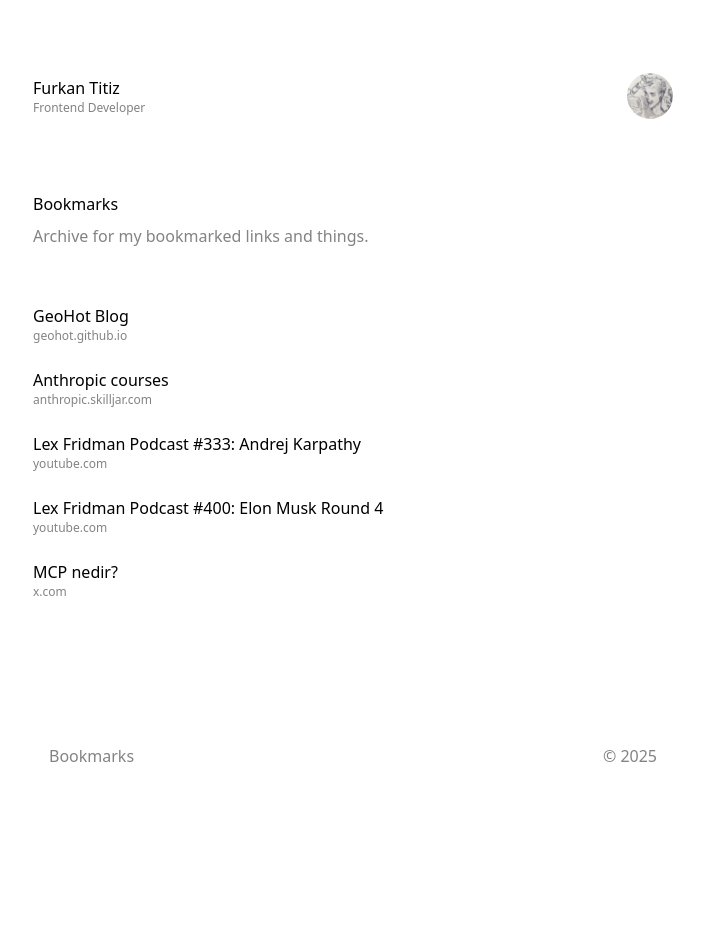
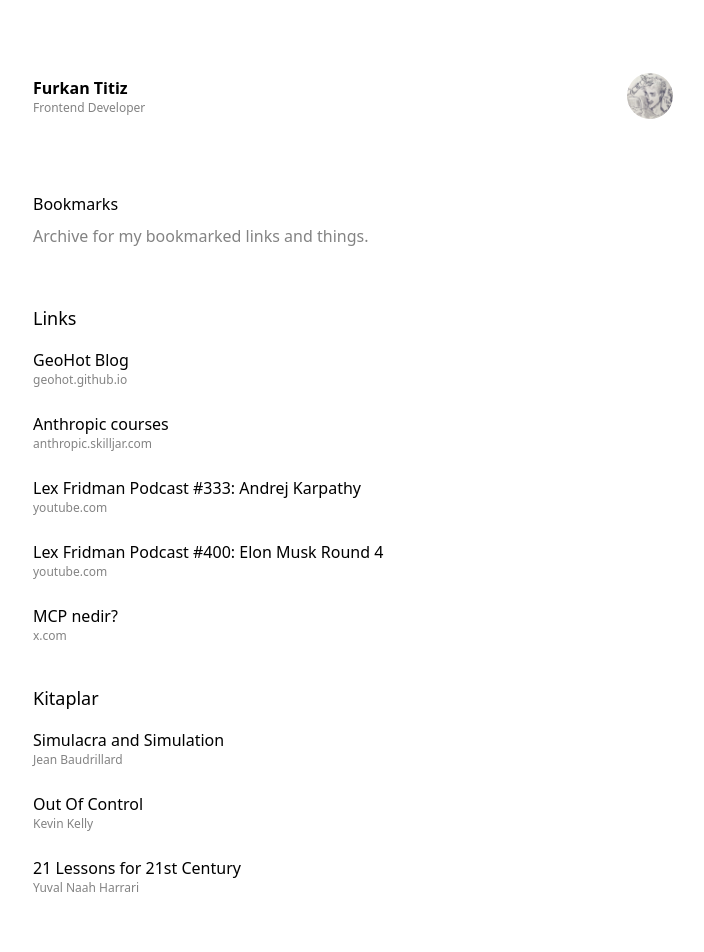
Before and after one commit to qrphy/homepage, a Next.js app: page /bookmarks in a window 1280 px wide. Shown: the top 952 px of the page, without its empty margins (287-991 px from the left). Before the commit the page ends 800 px from the top, so only its background shows below. Built offline with nearby package versions, Linux system fonts and the light colour scheme.

Commit message:
update bookmarks

```diff
--- /dev/null
+++ b/src/app/bookmarks/data.ts
@@ -0,0 +1,44 @@
+export type Bookmark = {
+  title: string;
+  url: string;
+  host: string;
+};
+
+export const linkBookmarks: Bookmark[] = [
+  {
+    title: "GeoHot Blog",
+    url: "https://geohot.github.io/blog/",
+    host: "geohot.github.io",
+  },
+  {
+    title: "Anthropic courses",
+    url: "https://anthropic.skilljar.com",
+    host: "anthropic.skilljar.com",
+  },
+  {
+    title: "Lex Fridman Podcast #333: Andrej Karpathy",
+    url: "https://youtu.be/cdiD-9MMpb0?si=PZxMlg7AYpCmBvti",
+    host: "youtube.com",
+  },
+  {
+    title: "Lex Fridman Podcast #400: Elon Musk Round 4",
+    url: "https://youtu.be/JN3KPFbWCy8?si=nt562R_J1RER3_08",
+    host: "youtube.com",
+  },
+  {
+    title: "MCP nedir?",
+    url: "https://x.com/benfurkankilic/status/1962821941095739802",
+    host: "x.com",
+  },
+];
+
+export type BookBookmark = {
+  title: string;
+  author: string;
+};
+
+export const bookBookmarks: BookBookmark[] = [
+  { title: "Simulacra and Simulation", author: "Jean Baudrillard" },
+  { title: "Out Of Control", author: "Kevin Kelly" },
+  { title: "21 Lessons for 21st Century", author: "Yuval Naah Harrari" },
+];
--- a/src/app/bookmarks/page.tsx
+++ b/src/app/bookmarks/page.tsx
@@ -1,36 +1,4 @@
-type Bookmark = {
-  title: string;
-  url: string;
-  host: string;
-};
-
-const bookmarks: Bookmark[] = [
-  {
-    title: "GeoHot Blog",
-    url: "https://geohot.github.io/blog/",
-    host: "geohot.github.io",
-  },
-  {
-    title: "Anthropic courses",
-    url: "https://anthropic.skilljar.com",
-    host: "anthropic.skilljar.com",
-  },
-  {
-    title: "Lex Fridman Podcast #333: Andrej Karpathy",
-    url: "https://youtu.be/cdiD-9MMpb0?si=PZxMlg7AYpCmBvti",
-    host: "youtube.com",
-  },
-  {
-    title: "Lex Fridman Podcast #400: Elon Musk Round 4",
-    url: "https://youtu.be/JN3KPFbWCy8?si=nt562R_J1RER3_08",
-    host: "youtube.com",
-  },
-  {
-    title: "MCP nedir?",
-    url: "https://x.com/benfurkankilic/status/1962821941095739802",
-    host: "x.com",
-  },
-];
+import { Bookmark, linkBookmarks, bookBookmarks, BookBookmark } from "./data";
 
 function BookmarkItem({ title, url, host }: Bookmark) {
   return (
@@ -50,6 +18,15 @@
   );
 }
 
+function BookItem({ title, author }: BookBookmark) {
+  return (
+    <li className="mb-6">
+      <h2 className="text-base">{title}</h2>
+      <p className="ct-color text-xs">{author}</p>
+    </li>
+  );
+}
+
 export default function Bookmarks() {
   return (
     <div className="w-full">
@@ -58,11 +35,27 @@
         <p className="ct-color">Archive for my bookmarked links and things.</p>
       </div>
 
-      <ul aria-label="Bookmarks">
-        {bookmarks.map((b) => (
-          <BookmarkItem key={b.url} {...b} />
-        ))}
-      </ul>
+      <section className="mb-10">
+        <h2 className="text-lg font-medium mb-4">Links</h2>
+        <ul aria-label="Links">
+          {linkBookmarks.map((b) => (
+            <BookmarkItem key={b.url} {...b} />
+          ))}
+        </ul>
+      </section>
+
+      <section>
+        <h2 className="text-lg font-medium mb-4">Kitaplar</h2>
+        <ul aria-label="Books">
+          {bookBookmarks.length === 0 ? (
+            <li className="ct-color text-sm">Henüz eklenmiş kitap yok.</li>
+          ) : (
+            bookBookmarks.map((b) => (
+              <BookItem key={`${b.title}-${b.author}`} {...b} />
+            ))
+          )}
+        </ul>
+      </section>
     </div>
   );
 }
--- a/src/app/components/Header.tsx
+++ b/src/app/components/Header.tsx
@@ -6,7 +6,7 @@
     <header className="w-full h-[12rem] flex items-center">
       <div className="flex justify-between items-center w-full">
         <div>
-          <Link href="/" className="text-base font-medium">
+          <Link href="/" className="text-base font-bold">
             Furkan Titiz
           </Link>
           <p className="text-xs font-medium ct-color">Frontend Developer</p>
```
